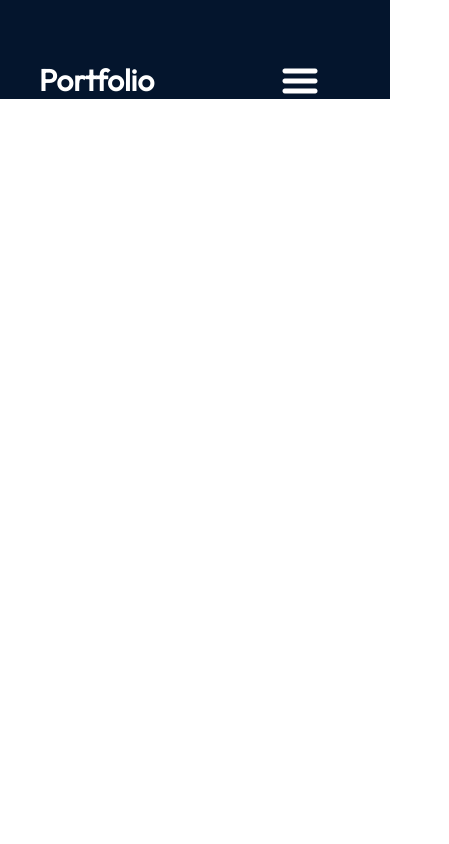
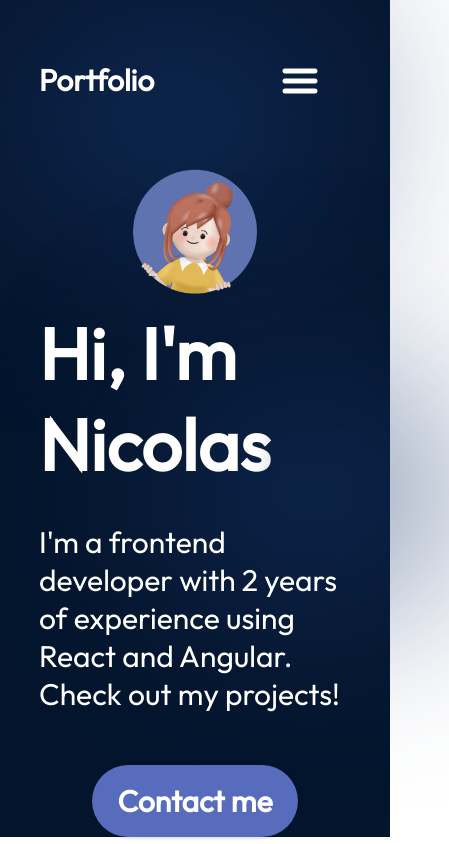
Before and after one commit to nicolasdev97/portfolio, a React (Vite) app: page / in a window 390 px wide. Shown: the whole page, 449 px wide, since content can reach past the window. Built offline with nearby package versions, Linux system fonts and the light colour scheme.

Commit message:
Se agrega la sección de hero con la descripcion e imagen principal del portafolio y su version responsive.

```diff
--- a/src/App.jsx
+++ b/src/App.jsx
@@ -1,4 +1,5 @@
 import styles from './App.module.css'
+import { Hero } from './components/Hero/Hero'
 import { Navbar } from './components/Navbar/Navbar'
 
 function App() {
@@ -6,6 +7,7 @@
   return (
     <div className={styles.App}>
       <Navbar />
+      <Hero />
     </div>
   )
 }
--- /dev/null
+++ b/src/components/Hero/Hero.jsx
@@ -0,0 +1,32 @@
+import React from 'react'
+
+import styles from './Hero.module.css';
+import {getImageUrl} from '../../utils.js';
+
+export const Hero = () => {
+  return (
+    <section className={styles.container}>
+        <div className={styles.content}>
+            <h1 className={styles.title}>Hi, I'm Nicolas</h1>
+            <p className={styles.description}>
+                I'm a frontend developer with 2 years
+                of experience using React and Angular.
+                Check out my projects!
+            </p>
+            <a
+                href='mailto: nicolas.po.im@gmail.com'
+                className={styles.contactBtn}
+            >
+                Contact me
+            </a>
+        </div>
+        <img
+            src={getImageUrl('hero/heroImage.png')}
+            alt='Hero image of me'
+            className={styles.heroImg}
+        />
+        <div className={styles.topBlur}/>
+        <div className={styles.bottomBlur}/>
+    </section>
+  )
+}
--- /dev/null
+++ b/src/components/Hero/Hero.module.css
@@ -0,0 +1,111 @@
+@import '../../vars.css';
+
+.container {
+    position: relative;
+    display: flex;
+    align-items: center;
+    justify-content: space-between;
+    margin-top: 49px;
+    z-index: 1;
+    margin-left: 10%;
+    margin-right: 10%;
+}
+
+.content {
+    display: flex;
+    flex-direction: column;
+    align-items: flex-start;
+    color: var(--color-text);
+    z-index: 1;
+}
+
+.title {
+    font-size: 72px;
+    font-weight: 900;
+    margin-bottom: 33px;
+    font-family: var(--font-roboto);
+    background: linear-gradient(
+        90deg,
+        rgba(255, 255, 255, 1) 70%,
+        rgba(255, 255, 255, 0) 120%);
+    background-clip: text;
+    -webkit-background-clip: text;
+    -webkit-text-fill-color: transparent;
+}
+
+.description {
+    font-size: 30px;
+    font-family: var(--font-roboto);
+    margin-bottom: 52px;
+}
+
+.contactBtn {
+    text-decoration: none;
+    background-color: var(--color-primary);
+    color: var(--color-text);
+    border-radius: 100px;
+    font-size: 30px;
+    font-weight: 600;
+    padding: 17px 26px;
+    box-shadow: 0 0 4px 0 rgba(0, 0, 0, 0.25);
+}
+
+.heroImg {
+    width: 50%;
+    z-index: 1;
+
+    animation-name: floating;
+    animation-duration: 3s;
+    animation-iteration-count: infinite;
+    animation-timing-function: ease-in-out;
+}
+
+@keyframes floating {
+    0% {
+        transform: translate(0, 0px);
+    }
+    50% {
+        transform: translate(0, 10px);
+    }
+    100% {
+        transform: translate(0, -0px);
+    }
+}
+
+.topBlur {
+    position: absolute;
+    width: 50vw;
+    height: 50vw;
+    min-width: 350px;
+    min-width: 350px;
+    top: -128px;
+    left: -10vw;
+    border-radius: 764px;
+    background: rgba(25, 55, 109, 0.7);
+    filter: blur(100px);
+    z-index: 0;
+}
+
+.bottomBlur {
+    position: absolute;
+    width: 70vw;
+    height: 50vw;
+    min-width: 350px;
+    min-width: 250px;
+    top: 246px;
+    right: -25vw;
+    border-radius: 764px;
+    background: rgba(25, 55, 109, 0.7);
+    filter: blur(100px);
+    z-index: 0;
+}
+
+@media screen and (max-width: 700px) {
+    .container {
+        flex-direction: column-reverse;
+    }
+
+    .content {
+        align-items: center;
+    }
+}
```
